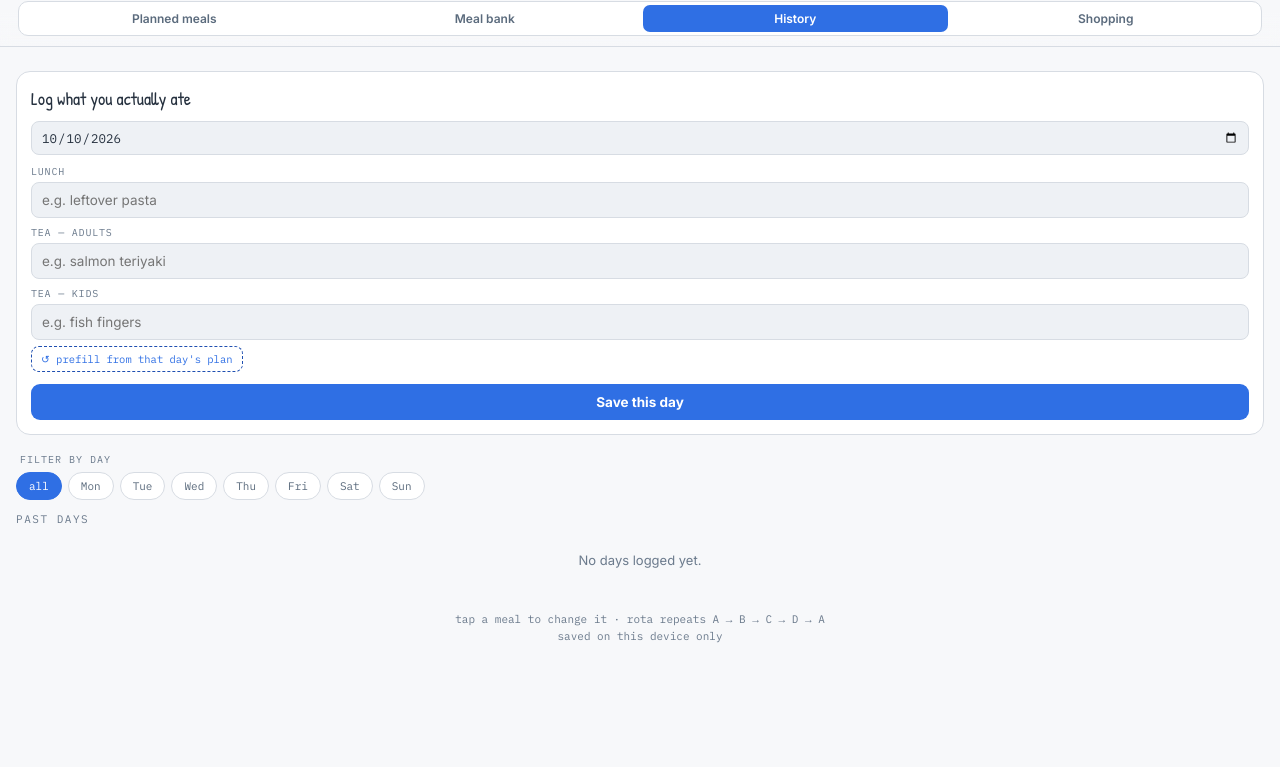
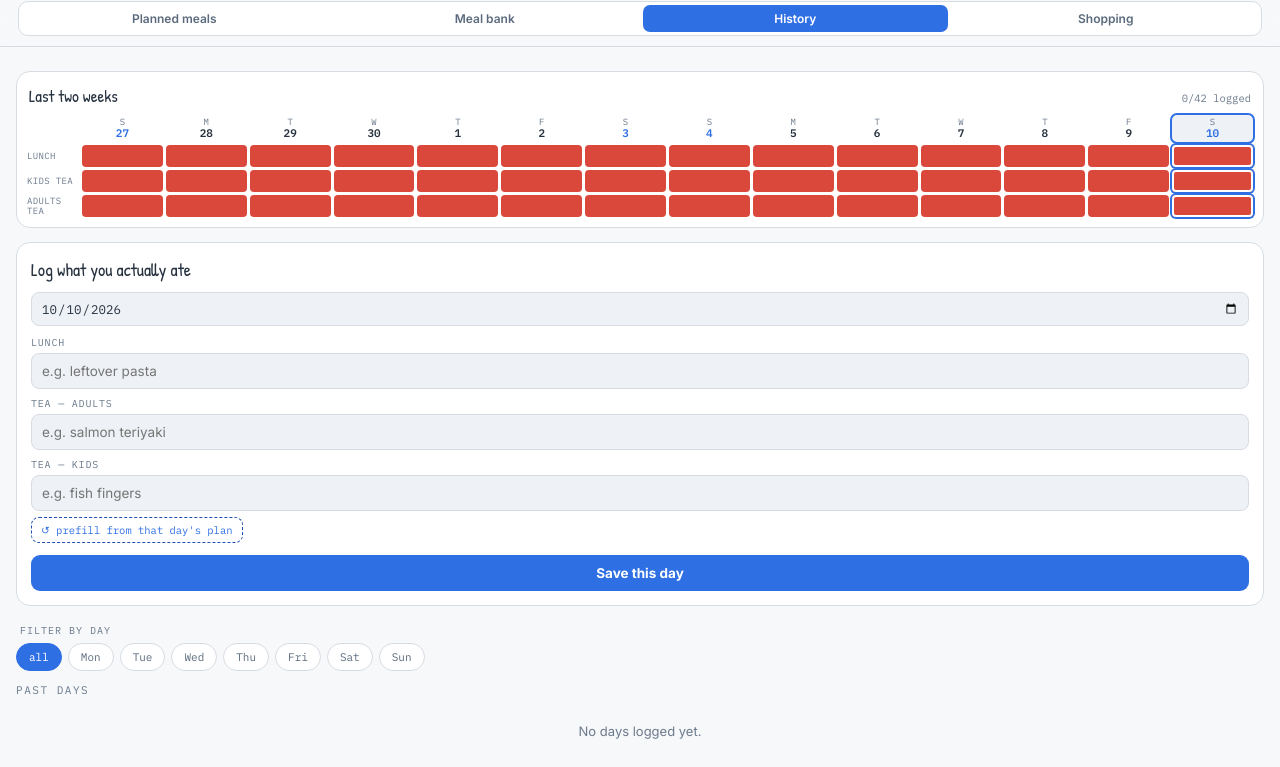
Before and after one commit to bengalebg23/MealRota, a plain HTML site: page index.html in a window 1280 px wide. Shown: the part 123-890 px from the top of the page. Before the commit the page ends 832 px from the top, so only its background shows below. Drawn offline with Linux system fonts and the light colour scheme.

Commit message:
v2.12.0: 14-day logged/not-logged grid on History tab; local-date fix for todayStr
Co-Authored-By: Claude Opus 5.5 <noreply@anthropic.com>
Claude-Session: https://claude.ai/code/session_01NgRfbsxeGTAXNf8QQxn5Ui

```diff
--- a/index.html
+++ b/index.html
@@ -28,6 +28,13 @@
     weeks — this is the whole point of the rebuild (no more weekly re-planning).
 
   FEATURE HISTORY / CHANGELOG
+  v2.12.0 — History tab: 14-day "logged?" grid above the log form. Four rows
+           (Day, Lunch, Kids tea, Adults tea) x 14 columns, today on the
+           right. Green = logged, red = blank. Tap any column to load that
+           date into the log form. Also: todayStr() now uses the LOCAL date
+           (was UTC via toISOString, so just after midnight in BST it pointed
+           at the previous day). Daily 8pm "log what you ate" reminder set up
+           as a phone alarm from chat (replaces the 6pm push idea below).
   v2.11.3 — Chicken mole is now a built-in meal bank entry (tea / chicken /
            adults / quick, with shopping ingredients) so its recipe card is
            always attached. Ben's phone-added custom "Chicken mole" never
@@ -245,7 +252,8 @@
     maintain (tags), the grid/UI around it is cheap to redo.
 
   OPEN THREADS / TODO
-  - PUSH NOTIFICATION (in progress): Ben wants a daily 6pm reminder to log what
+  - PUSH NOTIFICATION (parked): an 8pm daily phone alarm now covers the
+    reminder (v2.12.0). Original plan kept for reference: Ben wanted a daily 6pm reminder to log what
     was actually eaten (History tab). Chose the "real push notification" route
     over a simple in-app reminder. This needs: (1) a Firebase project with Cloud
     Messaging enabled, (2) a service worker registered client-side to receive
@@ -286,7 +294,7 @@
 <meta name="apple-mobile-web-app-capable" content="yes">
 <meta name="apple-mobile-web-app-status-bar-style" content="default">
 <meta name="apple-mobile-web-app-title" content="Rota">
-<title>Meal Rota v2.11.3</title>
+<title>Meal Rota v2.12.0</title>
 <link rel="preconnect" href="https://fonts.googleapis.com">
 <link rel="preconnect" href="https://fonts.gstatic.com" crossorigin>
 <link href="https://fonts.googleapis.com/css2?family=Patrick+Hand&family=Inter:wght@400;500;600;700&family=IBM+Plex+Mono:wght@400;500;600&display=swap" rel="stylesheet">
@@ -677,6 +685,35 @@
     border-color:var(--mustard); box-shadow:0 0 0 2px var(--mustard-dim);
     transition:border-color .15s, box-shadow .15s;
   }
+  /* 14-day logged/not-logged grid */
+  .hist-grid-card{
+    background:var(--surface); border:1px solid var(--line); border-radius:var(--radius);
+    padding:12px 10px 10px; margin:14px 4px 0;
+  }
+  .hist-grid-head{display:flex; justify-content:space-between; align-items:baseline; margin:0 2px 8px;}
+  .hist-grid-title{font-family:'Patrick Hand',cursive; font-size:17px;}
+  .hist-grid-score{font-family:'IBM Plex Mono',monospace; font-size:10.5px; color:var(--muted);}
+  .hist-grid{
+    display:grid; grid-template-columns:52px repeat(14, minmax(0,1fr));
+    gap:3px; align-items:stretch;
+  }
+  .hist-grid-label{
+    font-family:'IBM Plex Mono',monospace; font-size:9px; letter-spacing:.04em; text-transform:uppercase;
+    color:var(--muted); display:flex; align-items:center; line-height:1.1;
+  }
+  .hist-grid-day{
+    text-align:center; font-family:'IBM Plex Mono',monospace; font-size:9px; color:var(--muted);
+    line-height:1.15; padding:2px 0; border-radius:5px; cursor:pointer;
+  }
+  .hist-grid-day b{display:block; font-size:11px; color:var(--paper); font-weight:600;}
+  .hist-grid-day.weekend b{color:var(--mustard);}
+  .hist-grid-day.today{background:var(--surface-2); outline:1.5px solid var(--paper-dim);}
+  .hist-grid-day.selected{outline:2px solid var(--mustard);}
+  .hist-cell{height:22px; border-radius:4px; cursor:pointer;}
+  .hist-cell.ok{background:#2FA84F;}
+  .hist-cell.miss{background:#D9483B;}
+  .hist-cell.today-col{box-shadow:inset 0 0 0 1.5px rgba(38,49,63,.35);}
+  .hist-cell.selected{box-shadow:inset 0 0 0 2px #fff, 0 0 0 2px var(--mustard);}
 
 </style>
 </head>
@@ -748,7 +785,7 @@
 </div>
 
 <script>
-const APP_VERSION = "2.11.3";
+const APP_VERSION = "2.12.0";
 const UNIFIED_MEALS = [
   {name:"Spaghetti Bolognese", tags:["tea","beef","everyone","medium","pasta"], ingredients:["spaghetti","minced beef","onion","garlic","chopped tomatoes","tomato purée","carrot","beef stock cube"]},
   {name:"Sausage potato bean", tags:["tea","pork","everyone","medium","one-pot"], ingredients:["sausages","potatoes","baked beans"]},
@@ -2111,7 +2148,64 @@ let historyDayFilter = null; // e.g. 'mon' or null for all
 
 const SHORT_DAY = {mon:"Mon", tue:"Tue", wed:"Wed", thu:"Thu", fri:"Fri", sat:"Sat", sun:"Sun"};
 
-function todayStr(){ return new Date().toISOString().slice(0,10); }
+function localDateStr(dObj){
+  const y = dObj.getFullYear(), m = String(dObj.getMonth()+1).padStart(2,'0'), d = String(dObj.getDate()).padStart(2,'0');
+  return `${y}-${m}-${d}`;
+}
+function todayStr(){ return localDateStr(new Date()); }
+
+/* 14-day grid: rows Day / Lunch / Kids tea / Adults tea, today right-most.
+   Green = logged, red = not. Tapping a column loads that date into the form. */
+const HIST_GRID_DAYS = 14;
+const HIST_GRID_ROWS = [
+  {field:'lunch',     label:'Lunch'},
+  {field:'teaKids',   label:'Kids tea'},
+  {field:'teaAdults', label:'Adults tea'},
+];
+function renderHistoryGrid(selectedDate){
+  const today = new Date(); today.setHours(12,0,0,0); // midday avoids DST edge cases
+  const dates = [];
+  for(let i=HIST_GRID_DAYS-1; i>=0; i--){
+    const d = new Date(today); d.setDate(today.getDate()-i);
+    dates.push(localDateStr(d));
+  }
+  const todayS = dates[dates.length-1];
+  let logged = 0;
+  const total = dates.length * HIST_GRID_ROWS.length;
+
+  let html = `<div class="hist-grid-label"></div>`;
+  dates.forEach(ds=>{
+    const dObj = new Date(ds+"T12:00:00");
+    const g = dObj.getDay();
+    const cls = ['hist-grid-day'];
+    if(g===0 || g===6) cls.push('weekend');
+    if(ds===todayS) cls.push('today');
+    if(ds===selectedDate) cls.push('selected');
+    html += `<div class="${cls.join(' ')}" data-date="${ds}">${dObj.toLocaleDateString('en-GB',{weekday:'narrow'})}<b>${dObj.getDate()}</b></div>`;
+  });
+  HIST_GRID_ROWS.forEach(row=>{
+    html += `<div class="hist-grid-label">${row.label}</div>`;
+    dates.forEach(ds=>{
+      const entry = history[ds];
+      const val = entry && entry[row.field] ? String(entry[row.field]).trim() : '';
+      if(val) logged++;
+      const cls = ['hist-cell', val ? 'ok' : 'miss'];
+      if(ds===todayS) cls.push('today-col');
+      if(ds===selectedDate) cls.push('selected');
+      const title = `${ds} ${row.label}: ${val || 'not logged'}`;
+      html += `<div class="${cls.join(' ')}" data-date="${ds}" title="${escapeHtml(title)}"></div>`;
+    });
+  });
+
+  return `
+    <div class="hist-grid-card">
+      <div class="hist-grid-head">
+        <span class="hist-grid-title">Last two weeks</span>
+        <span class="hist-grid-score">${logged}/${total} logged</span>
+      </div>
+      <div class="hist-grid" id="historyGrid">${html}</div>
+    </div>`;
+}
 function dayKeyForDateStr(dateStr){
   const dObj = new Date(dateStr+"T00:00:00");
   const g = dObj.getDay(); // 0 Sun..6 Sat
@@ -2123,7 +2217,7 @@ function renderHistoryView(){
   const editDate = historyEditDate || todayStr();
   const existing = history[editDate] || {lunch:'', teaAdults:'', teaKids:''};
 
-  view.innerHTML = `
+  view.innerHTML = renderHistoryGrid(editDate) + `
     <div class="history-log-card${historyEditDate ? ' editing' : ''}">
       <div class="history-log-title display">Log what you actually ate</div>
       <div class="history-date-row">
@@ -2150,6 +2244,12 @@ function renderHistoryView(){
   `;
 
   document.getElementById('histDate').onchange = (e)=>{ historyEditDate = e.target.value; renderHistoryView(); };
+  document.getElementById('historyGrid').onclick = (e)=>{
+    const t = e.target.closest('[data-date]');
+    if(!t) return;
+    const d = t.dataset.date;
+    setTimeout(()=>{ historyEditDate = (d===todayStr()) ? null : d; renderHistoryView(); }, 0);
+  };
   document.getElementById('histPrefill').onclick = ()=>{
     const d = document.getElementById('histDate').value;
     const {weekKey, dayKey} = weekAndDayForDate(d);
```
